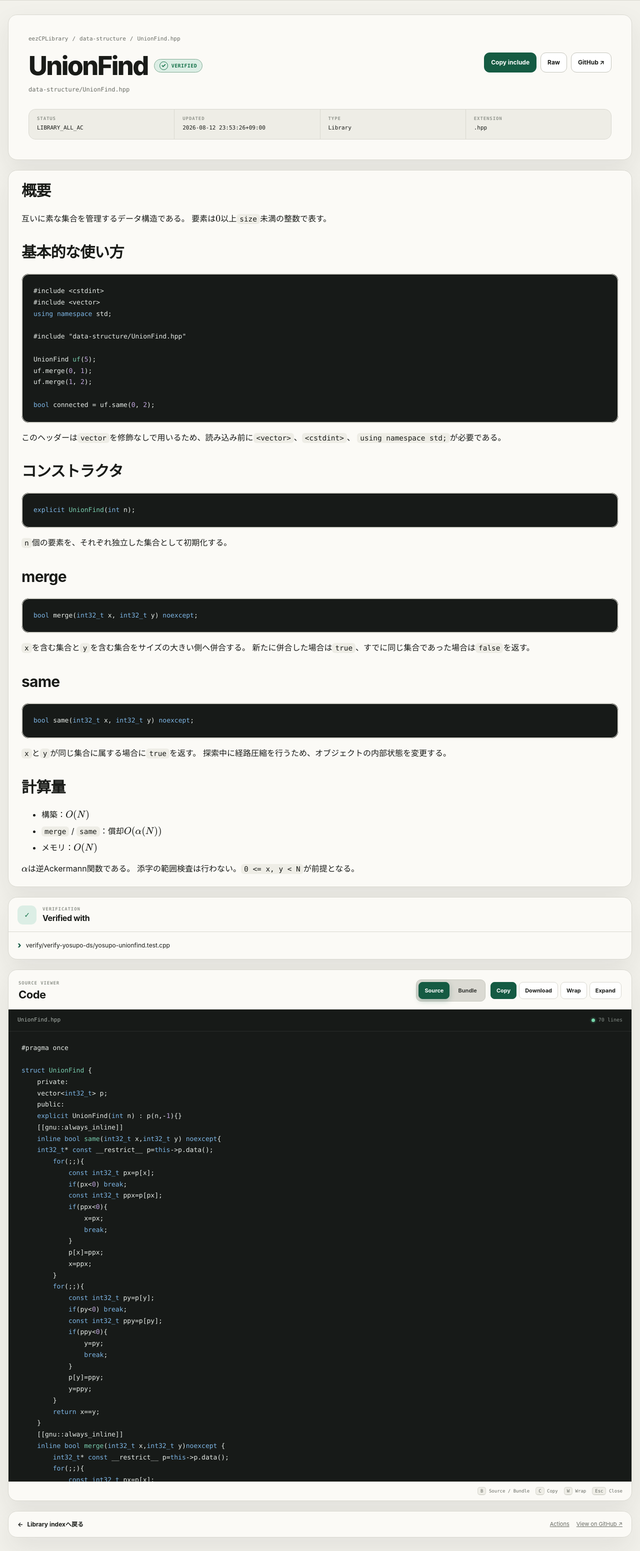
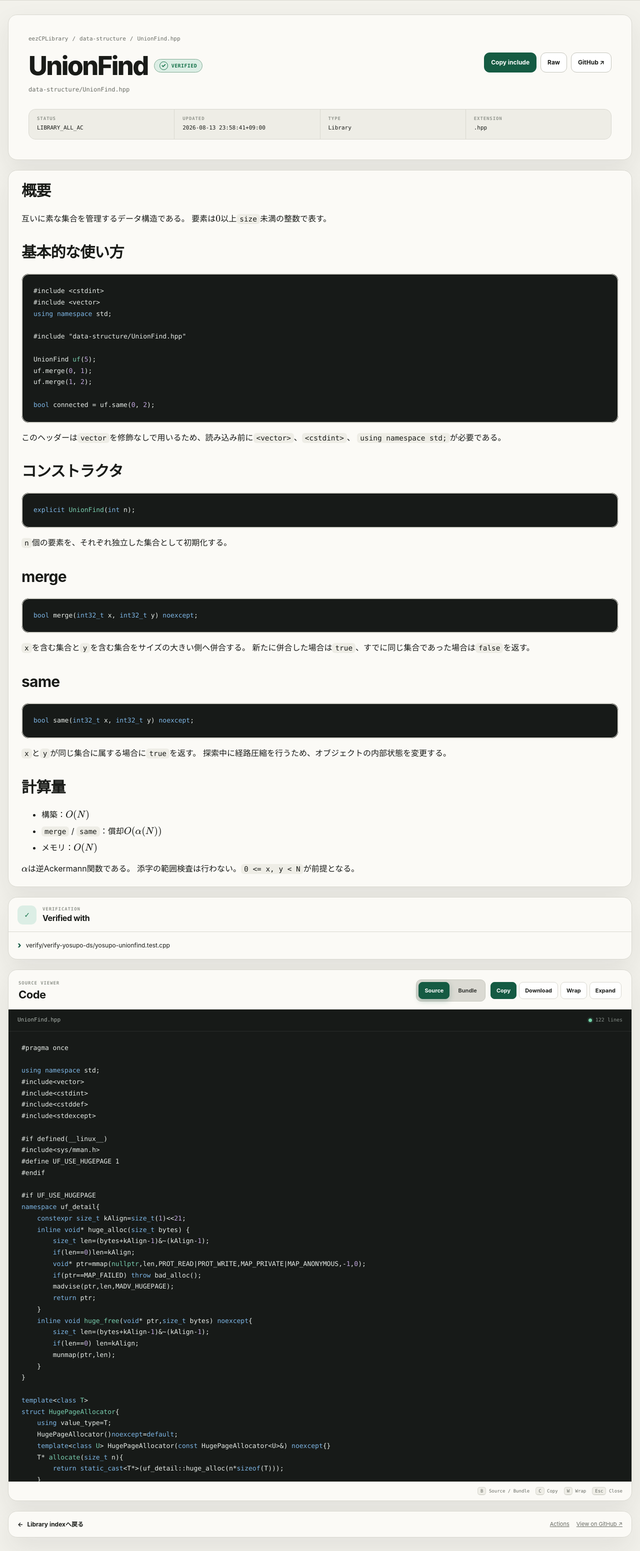
Before and after one commit to 28q/eezCPLibrary, a Jekyll site: the page built from data-structure/UnionFind.hpp.md, in a window 1280 px wide. Shown: the part 72-3174 px from the top of the page at 50% size. Built offline with Jekyll 4.4.1, drawn with Linux system fonts in a browser that asks for light colours; formulas are drawn with MathJax 3.

Commit message:
[auto-verifier] docs commit d14feb3fbfe1ff41b320a1b46521a3f17e27b5a1

```diff
--- a/data-structure/UnionFind.hpp.md
+++ b/data-structure/UnionFind.hpp.md
@@ -11,46 +11,79 @@ data:
   _verificationStatusIcon: ':heavy_check_mark:'
   attributes:
     links: []
-  bundledCode: "#line 2 \"data-structure/UnionFind.hpp\"\n\nstruct UnionFind {\n\t\
-    private:\n\tvector<int32_t> p;\n\tpublic:\n\texplicit UnionFind(int n) : p(n,-1){}\n\
-    \t[[gnu::always_inline]]\n\tinline bool same(int32_t x,int32_t y) noexcept{\n\t\
-    int32_t* const __restrict__ p=this->p.data();\n\t\tfor(;;){\n\t\t\tconst int32_t\
-    \ px=p[x];\n\t\t\tif(px<0) break;\n\t\t\tconst int32_t ppx=p[px];\n\t\t\tif(ppx<0){\n\
-    \t\t\t\tx=px;\n\t\t\t\tbreak;\n\t\t\t}\n\t\t\tp[x]=ppx;\n\t\t\tx=ppx;\n\t\t}\n\
-    \t\tfor(;;){\n\t\t\tconst int32_t py=p[y];\n\t\t\tif(py<0) break;\n\t\t\tconst\
-    \ int32_t ppy=p[py];\n\t\t\tif(ppy<0){\n\t\t\t\ty=py;\n\t\t\t\tbreak;\n\t\t\t\
-    }\n\t\t\tp[y]=ppy;\n\t\t\ty=ppy;\n\t\t}\n\t\treturn x==y;\n\t}\n\t[[gnu::always_inline]]\n\
-    \tinline bool merge(int32_t x,int32_t y)noexcept {\n\t\tint32_t* const __restrict__\
-    \ p=this->p.data();\n\t\tfor(;;){\n\t\t\tconst int32_t px=p[x];\n\t\t\tif(px<0)\
-    \ break;\n\t\t\tconst int32_t ppx=p[px];\n\t\t\tif(ppx<0){\n\t\t\t\tx=px;\n\t\t\
-    \t\tbreak;\n\t\t\t}\n\t\t\tp[x]=ppx;\n\t\t\tx=ppx;\n\t\t}\n\t\tfor(;;){\n\t\t\t\
-    const int32_t py=p[y];\n\t\t\tif(py<0) break;\n\t\t\tconst int32_t ppy=p[py];\n\
-    \t\t\tif(ppy<0){\n\t\t\t\ty=py;\n\t\t\t\tbreak;\n\t\t\t}\n\t\t\tp[y]=ppy;\n\t\t\
-    \ty=ppy;\n\t\t}\n\t\tif(x==y) return false;\n\t\tif(p[x]>p[y]){\n\t\t\tconst int32_t\
-    \ t=x;\n\t\t\tx=y;\n\t\t\ty=t;\n\t\t}\n\t\tp[x]+=p[y];\n\t\tp[y]=x;\n\t\treturn\
-    \ true;\n\t}\n};\n"
-  code: "#pragma once\n\nstruct UnionFind {\n\tprivate:\n\tvector<int32_t> p;\n\t\
-    public:\n\texplicit UnionFind(int n) : p(n,-1){}\n\t[[gnu::always_inline]]\n\t\
-    inline bool same(int32_t x,int32_t y) noexcept{\n\tint32_t* const __restrict__\
-    \ p=this->p.data();\n\t\tfor(;;){\n\t\t\tconst int32_t px=p[x];\n\t\t\tif(px<0)\
-    \ break;\n\t\t\tconst int32_t ppx=p[px];\n\t\t\tif(ppx<0){\n\t\t\t\tx=px;\n\t\t\
-    \t\tbreak;\n\t\t\t}\n\t\t\tp[x]=ppx;\n\t\t\tx=ppx;\n\t\t}\n\t\tfor(;;){\n\t\t\t\
-    const int32_t py=p[y];\n\t\t\tif(py<0) break;\n\t\t\tconst int32_t ppy=p[py];\n\
-    \t\t\tif(ppy<0){\n\t\t\t\ty=py;\n\t\t\t\tbreak;\n\t\t\t}\n\t\t\tp[y]=ppy;\n\t\t\
-    \ty=ppy;\n\t\t}\n\t\treturn x==y;\n\t}\n\t[[gnu::always_inline]]\n\tinline bool\
-    \ merge(int32_t x,int32_t y)noexcept {\n\t\tint32_t* const __restrict__ p=this->p.data();\n\
+  bundledCode: "#line 2 \"data-structure/UnionFind.hpp\"\n\nusing namespace std;\n\
+    #include<vector>\n#include<cstdint>\n#include<cstddef>\n#include<stdexcept>\n\n\
+    #if defined(__linux__)\n#include<sys/mman.h>\n#define UF_USE_HUGEPAGE 1\n#endif\n\
+    \n#if UF_USE_HUGEPAGE\nnamespace uf_detail{\n\tconstexpr size_t kAlign=size_t(1)<<21;\n\
+    \tinline void* huge_alloc(size_t bytes) {\n\t\tsize_t len=(bytes+kAlign-1)&~(kAlign-1);\n\
+    \t\tif(len==0)len=kAlign;\n\t\tvoid* ptr=mmap(nullptr,len,PROT_READ|PROT_WRITE,MAP_PRIVATE|MAP_ANONYMOUS,-1,0);\n\
+    \t\tif(ptr==MAP_FAILED) throw bad_alloc();\n\t\tmadvise(ptr,len,MADV_HUGEPAGE);\n\
+    \t\treturn ptr;\n\t}\n\tinline void huge_free(void* ptr,size_t bytes) noexcept{\n\
+    \t\tsize_t len=(bytes+kAlign-1)&~(kAlign-1);\n\t\tif(len==0) len=kAlign;\n\t\t\
+    munmap(ptr,len);\n\t}\n}\n\ntemplate<class T>\nstruct HugePageAllocator{\n\tusing\
+    \ value_type=T;\n\tHugePageAllocator()noexcept=default;\n\ttemplate<class U> HugePageAllocator(const\
+    \ HugePageAllocator<U>&) noexcept{}\n\tT* allocate(size_t n){\n\t\treturn static_cast<T*>(uf_detail::huge_alloc(n*sizeof(T)));\n\
+    \t}\n\tvoid deallocate(T* p,size_t n) noexcept{\n\t\tuf_detail::huge_free(p,n*sizeof(T));\n\
+    \t}\n\ttemplate<class U> bool operator==(const HugePageAllocator<U>&) const noexcept{return\
+    \ true;}\n\ttemplate<class U> bool operator!=(const HugePageAllocator<U>&) const\
+    \ noexcept{return false;}\n};\n\ntemplate<class T>\nusing UFAllocator = HugePageAllocator<T>;\n\
+    #else\ntemplate<class T>\nusing UFAllocator = std::allocator<T>;\n#endif\n\nstruct\
+    \ UnionFind{\n\tprivate:\n\tstd::vector<int32_t,UFAllocator<int32_t>> p;\n\tpublic:\n\
+    \texplicit UnionFind(int n) : p(n,-1){}\n\t[[gnu::always_inline]]\n\tinline bool\
+    \ same(int32_t x,int32_t y) noexcept{\n\t\tint32_t* const __restrict__ p=this->p.data();\n\
     \t\tfor(;;){\n\t\t\tconst int32_t px=p[x];\n\t\t\tif(px<0) break;\n\t\t\tconst\
     \ int32_t ppx=p[px];\n\t\t\tif(ppx<0){\n\t\t\t\tx=px;\n\t\t\t\tbreak;\n\t\t\t\
     }\n\t\t\tp[x]=ppx;\n\t\t\tx=ppx;\n\t\t}\n\t\tfor(;;){\n\t\t\tconst int32_t py=p[y];\n\
     \t\t\tif(py<0) break;\n\t\t\tconst int32_t ppy=p[py];\n\t\t\tif(ppy<0){\n\t\t\t\
-    \ty=py;\n\t\t\t\tbreak;\n\t\t\t}\n\t\t\tp[y]=ppy;\n\t\t\ty=ppy;\n\t\t}\n\t\tif(x==y)\
-    \ return false;\n\t\tif(p[x]>p[y]){\n\t\t\tconst int32_t t=x;\n\t\t\tx=y;\n\t\t\
-    \ty=t;\n\t\t}\n\t\tp[x]+=p[y];\n\t\tp[y]=x;\n\t\treturn true;\n\t}\n};\n"
+    \ty=py;\n\t\t\t\tbreak;\n\t\t\t}\n\t\t\tp[y]=ppy;\n\t\t\ty=ppy;\n\t\t}\n\t\treturn\
+    \ x==y;\n\t}\n\n\t[[gnu::always_inline]]\n\tinline bool merge(int32_t x,int32_t\
+    \ y)noexcept {\n\t\tint32_t* const __restrict__ p=this->p.data();\n\t\tfor(;;){\n\
+    \t\t\tconst int32_t px=p[x];\n\t\t\tif(px<0) break;\n\t\t\tconst int32_t ppx=p[px];\n\
+    \t\t\tif(ppx<0){\n\t\t\t\tx=px;\n\t\t\t\tbreak;\n\t\t\t}\n\t\t\tp[x]=ppx;\n\t\t\
+    \tx=ppx;\n\t\t}\n\t\tfor(;;){\n\t\t\tconst int32_t py=p[y];\n\t\t\tif(py<0) break;\n\
+    \t\t\tconst int32_t ppy=p[py];\n\t\t\tif(ppy<0){\n\t\t\t\ty=py;\n\t\t\t\tbreak;\n\
+    \t\t\t}\n\t\t\tp[y]=ppy;\n\t\t\ty=ppy;\n\t\t}\n\t\tif(x==y) return false;\n\t\t\
+    if(p[x]>p[y]){\n\t\t\tconst int32_t t=x;\n\t\t\tx=y;\n\t\t\ty=t;\n\t\t}\n\t\t\
+    p[x]+=p[y];\n\t\tp[y]=x;\n\t\treturn true;\n\t}\n};\n"
+  code: "#pragma once\n\nusing namespace std;\n#include<vector>\n#include<cstdint>\n\
+    #include<cstddef>\n#include<stdexcept>\n\n#if defined(__linux__)\n#include<sys/mman.h>\n\
+    #define UF_USE_HUGEPAGE 1\n#endif\n\n#if UF_USE_HUGEPAGE\nnamespace uf_detail{\n\
+    \tconstexpr size_t kAlign=size_t(1)<<21;\n\tinline void* huge_alloc(size_t bytes)\
+    \ {\n\t\tsize_t len=(bytes+kAlign-1)&~(kAlign-1);\n\t\tif(len==0)len=kAlign;\n\
+    \t\tvoid* ptr=mmap(nullptr,len,PROT_READ|PROT_WRITE,MAP_PRIVATE|MAP_ANONYMOUS,-1,0);\n\
+    \t\tif(ptr==MAP_FAILED) throw bad_alloc();\n\t\tmadvise(ptr,len,MADV_HUGEPAGE);\n\
+    \t\treturn ptr;\n\t}\n\tinline void huge_free(void* ptr,size_t bytes) noexcept{\n\
+    \t\tsize_t len=(bytes+kAlign-1)&~(kAlign-1);\n\t\tif(len==0) len=kAlign;\n\t\t\
+    munmap(ptr,len);\n\t}\n}\n\ntemplate<class T>\nstruct HugePageAllocator{\n\tusing\
+    \ value_type=T;\n\tHugePageAllocator()noexcept=default;\n\ttemplate<class U> HugePageAllocator(const\
+    \ HugePageAllocator<U>&) noexcept{}\n\tT* allocate(size_t n){\n\t\treturn static_cast<T*>(uf_detail::huge_alloc(n*sizeof(T)));\n\
+    \t}\n\tvoid deallocate(T* p,size_t n) noexcept{\n\t\tuf_detail::huge_free(p,n*sizeof(T));\n\
+    \t}\n\ttemplate<class U> bool operator==(const HugePageAllocator<U>&) const noexcept{return\
+    \ true;}\n\ttemplate<class U> bool operator!=(const HugePageAllocator<U>&) const\
+    \ noexcept{return false;}\n};\n\ntemplate<class T>\nusing UFAllocator = HugePageAllocator<T>;\n\
+    #else\ntemplate<class T>\nusing UFAllocator = std::allocator<T>;\n#endif\n\nstruct\
+    \ UnionFind{\n\tprivate:\n\tstd::vector<int32_t,UFAllocator<int32_t>> p;\n\tpublic:\n\
+    \texplicit UnionFind(int n) : p(n,-1){}\n\t[[gnu::always_inline]]\n\tinline bool\
+    \ same(int32_t x,int32_t y) noexcept{\n\t\tint32_t* const __restrict__ p=this->p.data();\n\
+    \t\tfor(;;){\n\t\t\tconst int32_t px=p[x];\n\t\t\tif(px<0) break;\n\t\t\tconst\
+    \ int32_t ppx=p[px];\n\t\t\tif(ppx<0){\n\t\t\t\tx=px;\n\t\t\t\tbreak;\n\t\t\t\
+    }\n\t\t\tp[x]=ppx;\n\t\t\tx=ppx;\n\t\t}\n\t\tfor(;;){\n\t\t\tconst int32_t py=p[y];\n\
+    \t\t\tif(py<0) break;\n\t\t\tconst int32_t ppy=p[py];\n\t\t\tif(ppy<0){\n\t\t\t\
+    \ty=py;\n\t\t\t\tbreak;\n\t\t\t}\n\t\t\tp[y]=ppy;\n\t\t\ty=ppy;\n\t\t}\n\t\treturn\
+    \ x==y;\n\t}\n\n\t[[gnu::always_inline]]\n\tinline bool merge(int32_t x,int32_t\
+    \ y)noexcept {\n\t\tint32_t* const __restrict__ p=this->p.data();\n\t\tfor(;;){\n\
+    \t\t\tconst int32_t px=p[x];\n\t\t\tif(px<0) break;\n\t\t\tconst int32_t ppx=p[px];\n\
+    \t\t\tif(ppx<0){\n\t\t\t\tx=px;\n\t\t\t\tbreak;\n\t\t\t}\n\t\t\tp[x]=ppx;\n\t\t\
+    \tx=ppx;\n\t\t}\n\t\tfor(;;){\n\t\t\tconst int32_t py=p[y];\n\t\t\tif(py<0) break;\n\
+    \t\t\tconst int32_t ppy=p[py];\n\t\t\tif(ppy<0){\n\t\t\t\ty=py;\n\t\t\t\tbreak;\n\
+    \t\t\t}\n\t\t\tp[y]=ppy;\n\t\t\ty=ppy;\n\t\t}\n\t\tif(x==y) return false;\n\t\t\
+    if(p[x]>p[y]){\n\t\t\tconst int32_t t=x;\n\t\t\tx=y;\n\t\t\ty=t;\n\t\t}\n\t\t\
+    p[x]+=p[y];\n\t\tp[y]=x;\n\t\treturn true;\n\t}\n};\n"
   dependsOn: []
   isVerificationFile: false
   path: data-structure/UnionFind.hpp
   requiredBy: []
-  timestamp: '2026-08-12 23:53:26+09:00'
+  timestamp: '2026-08-13 23:58:41+09:00'
   verificationStatus: LIBRARY_ALL_AC
   verifiedWith:
   - verify/verify-yosupo-ds/yosupo-unionfind.test.cpp
```
Also changed, not shown: verify/verify-yosupo-ds/yosupo-unionfind.test.cpp.md (+31 -15 lines).
